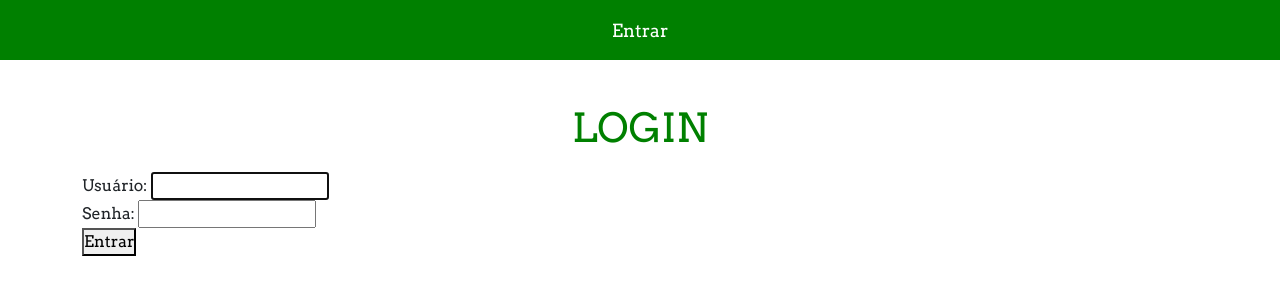
After one commit to AlisonHF/Site-fazenda-inteligente, a Django app: page /accounts/login/ in a window 1280 px wide. The commit adds this page. Shown: the top 300 px of the page. Run offline with Django 5.2, Linux system fonts and the light colour scheme; some libraries are stand-ins or nearby versions.

Commit message:
Login e Logout

```diff
--- a/projeto_fazenda/app_fazenda/templates/base.html
+++ b/projeto_fazenda/app_fazenda/templates/base.html
@@ -16,14 +16,22 @@
 
     <!-- Cabeçalho -->
     <header>
-        <div class="menu">
-            <a  href="{% url 'home' %}">HOME</a>
+      <div class="menu">
+        {% if user.is_authenticated %}
+            <a href="{% url 'home' %}">HOME</a>
             <a href="{% url 'cadastro' %}">CADASTRO</a>
             <a href="{% url 'dados_fazenda' %}">LISTAGEM</a>
             <a href="{% url 'selecionar' %}">DETALHES</a>
             <a href="{% url 'cadastrar_cultivo' %}">CULTIVO</a>
 
-        </div>
+            <form action="{% url 'logout' %}" method="post" style="display: inline;">
+                {% csrf_token %}
+                <button type="submit" class="btn btn-danger">Sair</button>
+            </form>
+        {% else %}
+            <a href="/accounts/login">Entrar</a>
+        {% endif %}
+    </div>
     </header>
 
     <div class="container mt-4">
--- /dev/null
+++ b/projeto_fazenda/app_fazenda/templates/registration/login.html
@@ -0,0 +1,16 @@
+{% extends 'base.html' %}
+
+{% block content %}
+
+<h1>LOGIN</h1>
+
+<form method="POST">
+    {% csrf_token %}
+    <input type="hidden" name="text" value="{{ next }}">
+
+    {{ form }}
+
+    <button type="submit">Entrar</button>
+</form>
+
+{% endblock %}
--- a/projeto_fazenda/projeto_fazenda/settings.py
+++ b/projeto_fazenda/projeto_fazenda/settings.py
@@ -57,7 +57,7 @@ ROOT_URLCONF = 'projeto_fazenda.urls'
 TEMPLATES = [
     {
         'BACKEND': 'django.template.backends.django.DjangoTemplates',
-        'DIRS': [],
+        'DIRS': [os.path.join(BASE_DIR, 'app_fazenda/templates')],
         'APP_DIRS': True,
         'OPTIONS': {
             'context_processors': [
@@ -126,3 +126,7 @@ STATICFILES_DIRS = [BASE_DIR / 'static']
 # https://docs.djangoproject.com/en/5.1/ref/settings/#default-auto-field
 
 DEFAULT_AUTO_FIELD = 'django.db.models.BigAutoField'
+
+LOGIN_REDIRECT_URL = '/'
+
+LOGOUT_REDIRECT_URL = '/accounts/login'
--- a/projeto_fazenda/projeto_fazenda/urls.py
+++ b/projeto_fazenda/projeto_fazenda/urls.py
@@ -1,6 +1,6 @@
 from django.contrib import admin
 from app_fazenda import views
-from django.urls import path
+from django.urls import path, include
 
 
 
@@ -25,4 +25,7 @@ urlpatterns = [
     path('listagem_cultivos/', views.listar_cultivos, name='listar_cultivos'),
     path('editar_cultivo/<int:pk>/', views.CultivoUpdateView.as_view(), name='editar_cultivo'),
     path('excluir_cultivo/<int:pk>/', views.CultivoDeleteView.as_view(), name='excluir_cultivo'),
+
+    # Registro usuário
+    path('accounts/', include('django.contrib.auth.urls')),
 ]
```
Also changed, not shown: projeto_fazenda/app_fazenda/views.py (+15 -2 lines), projeto_fazenda/app_fazenda/admin.py (line endings or trailing spaces), projeto_fazenda/db.sqlite3.
